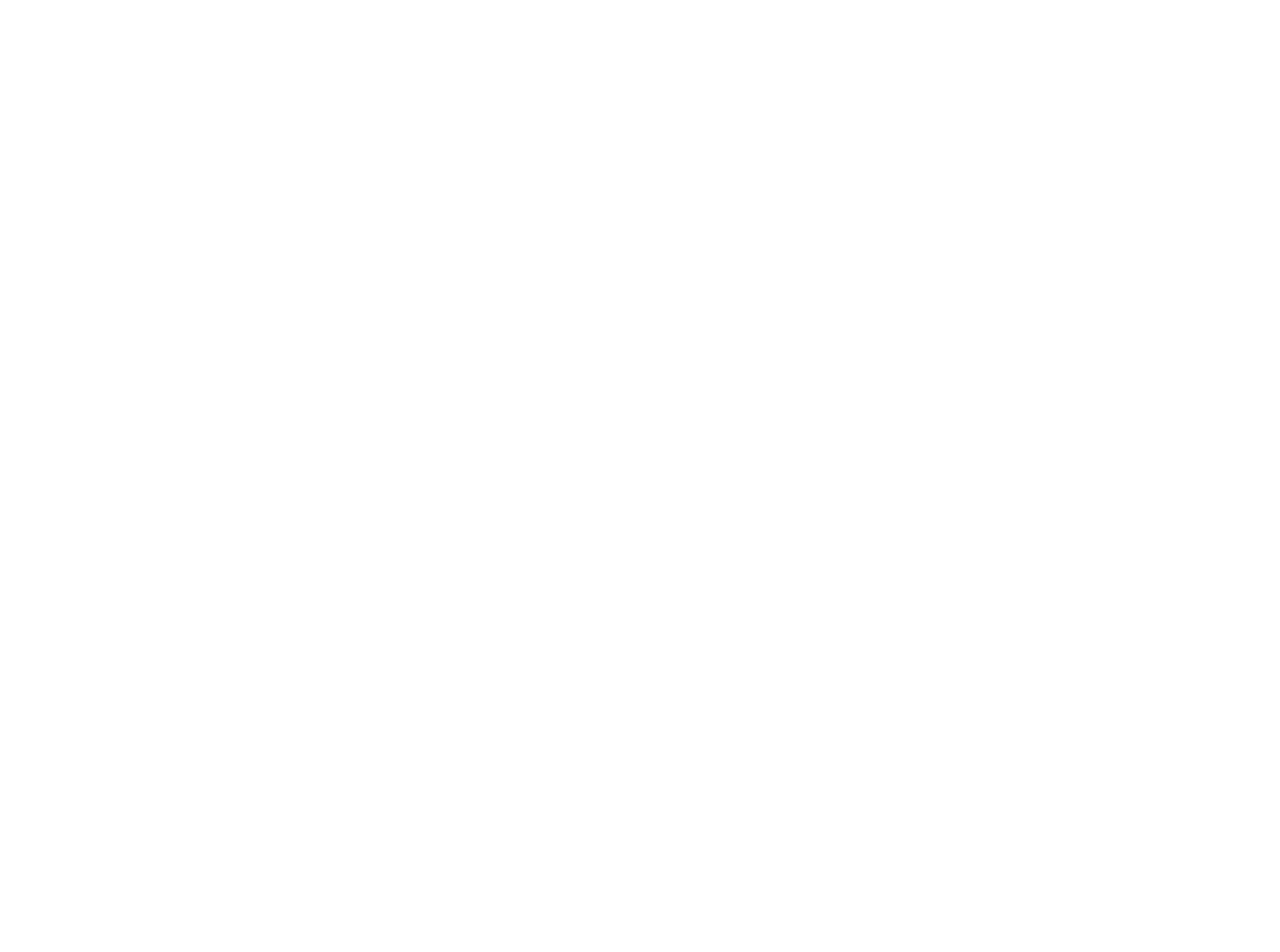
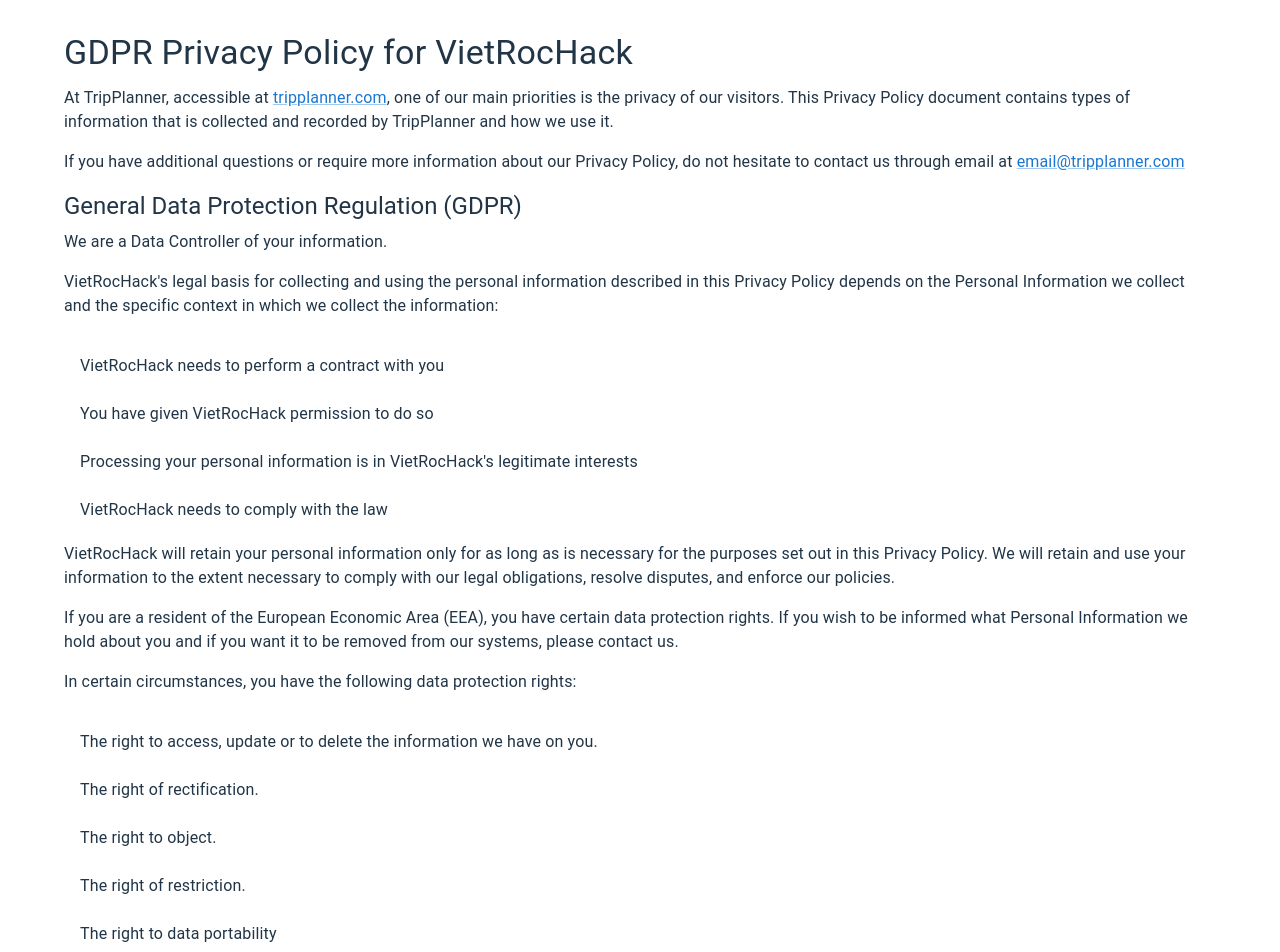
Before and after one commit to VietRocHack/TripPlanner-frontend, a React (Vite) app: page /privacy-policy in a window 1280 px wide. Before the commit this address had no page. Shown: the top 952 px of the page. Before the commit the page ends 800 px from the top, so only its background shows below. Built offline with nearby package versions, Linux system fonts and the light colour scheme.

Commit message:
Add Privacy Policy

```diff
--- a/src/App.tsx
+++ b/src/App.tsx
@@ -2,6 +2,8 @@ import './App.css'
 import { BrowserRouter as Router, Routes, Route } from 'react-router-dom'
 import HomeScreen from './pages/HomeScreen/HomeScreen'
 import PlanScreen from './pages/PlanScreen/PlanScreen'
+import PrivacyPolicy from './pages/PrivacyPolicy/PrivacyPolicy'
+import TermsOfService from './pages/TermsOfService/TermsOfService'
 
 function App() {
   return (
@@ -9,6 +11,8 @@ function App() {
       <Routes>
         <Route path="/" element={<HomeScreen />} />
         <Route path="/plan" element={<PlanScreen />} />
+        <Route path="/privacy-policy" element={<PrivacyPolicy />} />
+        <Route path="/terms-of-service" element={<TermsOfService />} />
       </Routes>
     </Router>
   );
--- /dev/null
+++ b/src/pages/PrivacyPolicy/PrivacyPolicy.tsx
@@ -0,0 +1,134 @@
+import React from 'react';
+import { Container, Typography, Link, List, ListItem, ListItemText } from '@mui/material';
+
+const PrivacyPolicy = () => {
+  return (
+    <Container sx={{ textAlign: 'left' }}>
+      <Typography variant="h4" gutterBottom>
+        GDPR Privacy Policy for VietRocHack
+      </Typography>
+      <Typography variant="body1" paragraph>
+        At TripPlanner, accessible at <Link href="https://tripplanner.com">tripplanner.com</Link>, one of our main priorities is the privacy of our visitors. This Privacy Policy document contains types of information that is collected and recorded by TripPlanner and how we use it.
+      </Typography>
+      <Typography variant="body1" paragraph>
+        If you have additional questions or require more information about our Privacy Policy, do not hesitate to contact us through email at <Link href="mailto:email@tripplanner.com">email@tripplanner.com</Link>
+      </Typography>
+
+      <Typography variant="h5" gutterBottom>
+        General Data Protection Regulation (GDPR)
+      </Typography>
+      <Typography variant="body1" paragraph>
+        We are a Data Controller of your information.
+      </Typography>
+      <Typography variant="body1" paragraph>
+        VietRocHack's legal basis for collecting and using the personal information described in this Privacy Policy depends on the Personal Information we collect and the specific context in which we collect the information:
+      </Typography>
+      <List>
+        <ListItem>
+          <ListItemText primary="VietRocHack needs to perform a contract with you" />
+        </ListItem>
+        <ListItem>
+          <ListItemText primary="You have given VietRocHack permission to do so" />
+        </ListItem>
+        <ListItem>
+          <ListItemText primary="Processing your personal information is in VietRocHack's legitimate interests" />
+        </ListItem>
+        <ListItem>
+          <ListItemText primary="VietRocHack needs to comply with the law" />
+        </ListItem>
+      </List>
+      <Typography variant="body1" paragraph>
+        VietRocHack will retain your personal information only for as long as is necessary for the purposes set out in this Privacy Policy. We will retain and use your information to the extent necessary to comply with our legal obligations, resolve disputes, and enforce our policies.
+      </Typography>
+      <Typography variant="body1" paragraph>
+        If you are a resident of the European Economic Area (EEA), you have certain data protection rights. If you wish to be informed what Personal Information we hold about you and if you want it to be removed from our systems, please contact us.
+      </Typography>
+      <Typography variant="body1" paragraph>
+        In certain circumstances, you have the following data protection rights:
+      </Typography>
+      <List>
+        <ListItem>
+          <ListItemText primary="The right to access, update or to delete the information we have on you." />
+        </ListItem>
+        <ListItem>
+          <ListItemText primary="The right of rectification." />
+        </ListItem>
+        <ListItem>
+          <ListItemText primary="The right to object." />
+        </ListItem>
+        <ListItem>
+          <ListItemText primary="The right of restriction." />
+        </ListItem>
+        <ListItem>
+          <ListItemText primary="The right to data portability" />
+        </ListItem>
+        <ListItem>
+          <ListItemText primary="The right to withdraw consent" />
+        </ListItem>
+      </List>
+
+      <Typography variant="h5" gutterBottom>
+        Log Files
+      </Typography>
+      <Typography variant="body1" paragraph>
+        TripPlanner follows a standard procedure of using log files. These files log visitors when they visit websites. All hosting companies do this and a part of hosting services' analytics. The information collected by log files include internet protocol (IP) addresses, browser type, Internet Service Provider (ISP), date and time stamp, referring/exit pages, and possibly the number of clicks. These are not linked to any information that is personally identifiable. The purpose of the information is for analyzing trends, administering the site, tracking users' movement on the website, and gathering demographic information.
+      </Typography>
+
+      <Typography variant="h5" gutterBottom>
+        Cookies and Web Beacons
+      </Typography>
+      <Typography variant="body1" paragraph>
+        Like any other website, TripPlanner uses ‘cookies'. These cookies are used to store information including visitors' preferences, and the pages on the website that the visitor accessed or visited. The information is used to optimize the users' experience by customizing our web page content based on visitors' browser type and/or other information.
+      </Typography>
+
+      <Typography variant="h5" gutterBottom>
+        Privacy Policies
+      </Typography>
+      <Typography variant="body1" paragraph>
+        You may consult this list to find the Privacy Policy for each of the advertising partners of TripPlanner.
+      </Typography>
+      <Typography variant="body1" paragraph>
+        Third-party ad servers or ad networks uses technologies like cookies, JavaScript, or Web Beacons that are used in their respective advertisements and links that appear on TripPlanner, which are sent directly to users' browser. They automatically receive your IP address when this occurs. These technologies are used to measure the effectiveness of their advertising campaigns and/or to personalize the advertising content that you see on websites that you visit.
+      </Typography>
+      <Typography variant="body1" paragraph>
+        Note that TripPlanner has no access to or control over these cookies that are used by third-party advertisers.
+      </Typography>
+
+      <Typography variant="h5" gutterBottom>
+        Third Party Privacy Policies
+      </Typography>
+      <Typography variant="body1" paragraph>
+        TripPlanner's Privacy Policy does not apply to other advertisers or websites. Thus, we are advising you to consult the respective Privacy Policies of these third-party ad servers for more detailed information. It may include their practices and instructions about how to opt-out of certain options. You may find a complete list of these Privacy Policies and their links here: Privacy Policy Links.
+      </Typography>
+      <Typography variant="body1" paragraph>
+        You can choose to disable cookies through your individual browser options. To know more detailed information about cookie management with specific web browsers, it can be found at the browsers' respective websites. What Are Cookies?
+      </Typography>
+
+      <Typography variant="h5" gutterBottom>
+        Children's Information
+      </Typography>
+      <Typography variant="body1" paragraph>
+        Another part of our priority is adding protection for children while using the internet. We encourage parents and guardians to observe, participate in, and/or monitor and guide their online activity.
+      </Typography>
+      <Typography variant="body1" paragraph>
+        TripPlanner does not knowingly collect any Personal Identifiable Information from children under the age of 13. If you think that your child provided this kind of information on our website, we strongly encourage you to contact us immediately and we will do our best efforts to promptly remove such information from our records.
+      </Typography>
+
+      <Typography variant="h5" gutterBottom>
+        Online Privacy Policy Only
+      </Typography>
+      <Typography variant="body1" paragraph>
+        This privacy policy applies only to our online activities and is valid for visitors to our website with regards to the information that they shared and/or collect in TripPlanner. This policy is not applicable to any information collected offline or via channels other than this website.
+      </Typography>
+
+      <Typography variant="h5" gutterBottom>
+        Consent
+      </Typography>
+      <Typography variant="body1" paragraph>
+        By using our website, you hereby consent to our Privacy Policy and agree to its Terms and Conditions.
+      </Typography>
+    </Container>
+  );
+};
+
+export default PrivacyPolicy;
```
